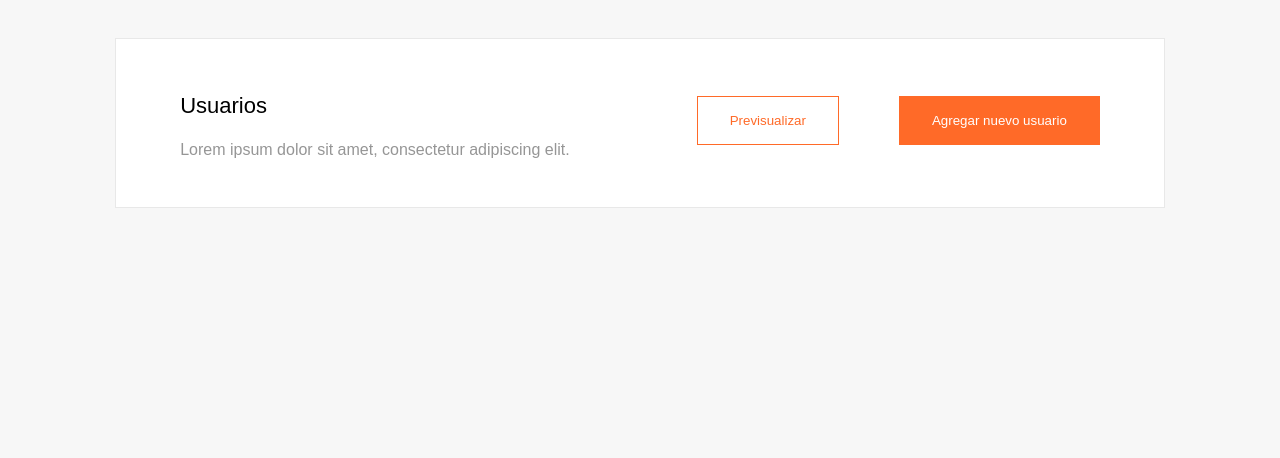
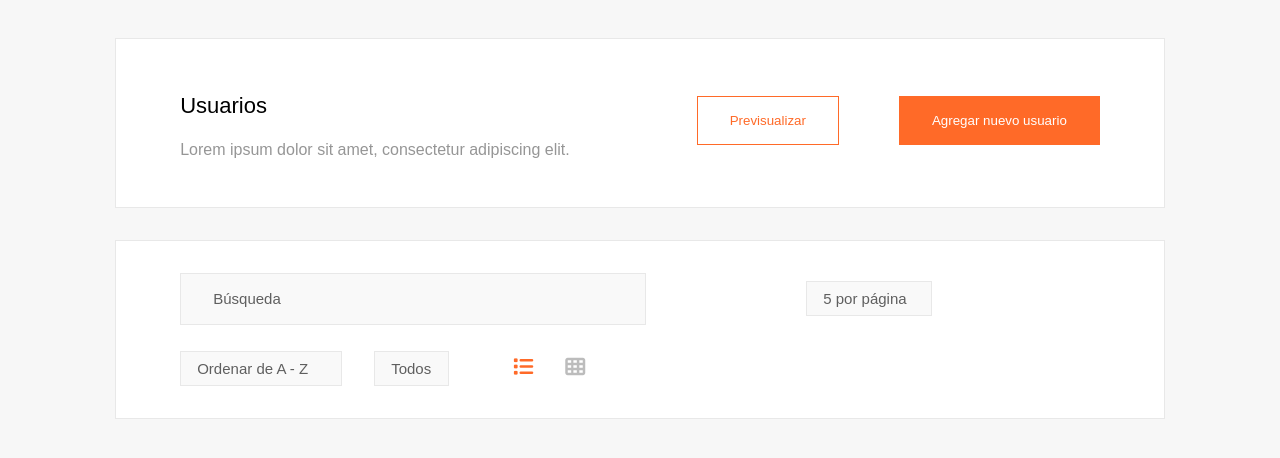
Before and after one commit to alanicio/react_users_manager, a React (Create React App) app: page / in a window 1280 px wide. Shown: the top 458 px of the page. Built offline with nearby package versions, Linux system fonts and the light colour scheme.

Commit message:
in Filters layout done

```diff
--- a/public/index.html
+++ b/public/index.html
@@ -11,6 +11,8 @@
     />
   <!--   <link rel="apple-touch-icon" href="%PUBLIC_URL%/logo192.png" /> -->
     <link rel="manifest" href="%PUBLIC_URL%/manifest.json" />
+
+    <script src="https://kit.fontawesome.com/104915c1ae.js" crossorigin="anonymous"></script>
     <title>Users Manager</title>
   </head>
   <body>
--- a/src/App.js
+++ b/src/App.js
@@ -1,11 +1,13 @@
 import React from 'react';
+import Filters from './components/Filters';
 import Header from './components/Header';
 
 function App() {
   return (
-    <Header>
-      Users Manager
-    </Header>
+    <>
+      <Header />
+      <Filters />
+    </>
   );
 }
 
--- /dev/null
+++ b/src/components/Filters/index.js
@@ -0,0 +1,41 @@
+import React from 'react'
+import PropTypes from 'prop-types'
+import { Container, Icon, Select, TextInput } from './styled'
+
+const Filters = props => {
+  return (
+    <Container>
+      <TextInput>
+        <label>Búsqueda</label>
+        <input type="text"/>
+      </TextInput>
+
+      <Select>
+        <option>5 por página</option>
+        <option>8 por página</option>
+        <option>10 por página</option>
+      </Select>
+
+      <Select>
+        <option>Ordenar de A - Z</option>
+        <option>Ordenar de Z - A</option>
+        <option>Ordenar por Rol</option>
+        <option>Ordenar por Status</option>
+      </Select>
+
+      <Select>
+        <option>Todos</option>
+      </Select>
+
+      <Icon className="fas fa-list" selected={true}></Icon>
+			<Icon className="fas fa-th"></Icon>
+
+    </Container>
+  )
+}
+
+Filters.propTypes = {
+
+}
+
+export default Filters
--- /dev/null
+++ b/src/components/Filters/styled.js
@@ -0,0 +1,86 @@
+import styled from "@emotion/styled";
+
+
+export const Container = styled.div`
+  background-color: #ffffff;
+  margin-top: 2rem;
+  padding: 2rem 4rem;
+  border: 1px solid #e8e8e8;
+
+  @media (max-width: 680px) {
+    padding: 2rem 2rem;
+  }
+
+  @media (max-width: 474px) {
+    padding: 2rem 1rem;
+  }
+`;
+
+export const TextInput = styled.div`
+  background-color: #f9f9f9;
+  border: 1px solid #e8e8e8;
+  width: 400px;
+  padding: 1rem 2rem;
+  margin-right: 10rem;
+  display: inline-block;
+
+  @media (max-width: 680px) {
+    max-width: 80%;
+  }
+
+  @media (max-width: 400px) {
+    max-width: 75%;
+  }
+
+  label {
+    color: #5f5f5f;
+    font-size: 15px;
+    font-family: Arial, Helvetica, sans-serif;
+  }
+
+  input {
+    -webkit-appearance: none;
+    -moz-appearance:    none;
+    appearance:         none;
+
+    background-color: #f9f9f9;
+    border: none;
+    margin-left: 1rem;
+    width: 70%;
+    font-family: Arial, Helvetica, sans-serif;
+  }
+`;
+
+export const Select = styled.select`
+  -webkit-appearance: none;
+  -moz-appearance:    none;
+  appearance:         none;
+
+  background-color: #f9f9f9;
+  border: 1px solid #e8e8e8;
+  padding: 0.5rem 1rem;
+  font-family: Arial, Helvetica, sans-serif;
+  font-size: 15px;
+  color: #5f5f5f;
+  margin-right: 2rem;
+  cursor: pointer;
+
+  @media (max-width: 809px) {
+    margin-top: 2rem;
+  }
+
+  @media (max-width: 528px) {
+    margin-right: 0.5rem;
+  }
+`;
+
+export const Icon = styled.i`
+  margin-left: 2rem;
+  font-size: 20px;
+  cursor: pointer;
+  color: ${props => props.selected ? '#ff6a28' : '#bcbcbc'};
+
+  @media (max-width: 1635px) {
+    margin-top: 2rem;
+  }
+`;
--- a/src/components/Header/index.js
+++ b/src/components/Header/index.js
@@ -1,24 +1,20 @@
-import React from 'react'
-import { Button, Container } from './styled'
+import React from "react";
+import { Button, Container } from "./styled";
 
 const Header = () => {
   return (
     <Container>
       <div>
-        <h3>
-          Usuarios
-        </h3>
-        <p>
-          Lorem ipsum dolor sit amet, consectetur adipiscing elit.
-        </p>
+        <h3>Usuarios</h3>
+        <p>Lorem ipsum dolor sit amet, consectetur adipiscing elit.</p>
       </div>
 
       <div>
         <Button>Previsualizar</Button>
-        <Button>Agregar nuevo usuario</Button>
+        <Button withBackground={true}>Agregar nuevo usuario</Button>
       </div>
     </Container>
-  )
-}
+  );
+};
 
-export default Header
+export default Header;
--- a/src/components/Header/styled.js
+++ b/src/components/Header/styled.js
@@ -3,26 +3,26 @@ import styled from "@emotion/styled";
 export const Container = styled.header`
   background-color: #ffffff;
   padding: 2rem 4rem;
-  display:flex;
+  display: flex;
   font-family: Arial, Helvetica, sans-serif;
   border: 1px solid #e8e8e8;
 
   @media (max-width: 500px) {
-    display:block;
+    display: block;
   }
 
   h3 {
-    font-weight:100;
+    font-weight: 100;
     font-size: 22px;
   }
 
-  p{
+  p {
     color: #969696;
     font-size: 16px;
   }
 
-  div{
-    &:nth-child(2){
+  div {
+    &:nth-of-type(2) {
       margin-left: auto;
     }
   }
@@ -32,17 +32,23 @@ export const Button = styled.button`
   margin-top: 25px;
   padding: 1rem 2rem;
   margin-left: 60px;
-  &:nth-child(1){
-    background-color: #fff;
-    border: 1px solid #ff6a28;
-    color: #ff6a28;
-  }
+  cursor: pointer;
 
-  &:nth-child(2){
-    background-color: #ff6a28;
-    border: 1px solid #ff6a28;
-    color: #fff;
-  }
+  ${({ withBackground }) =>
+    withBackground &&
+    `
+      background-color: #ff6a28;
+      border: 1px solid #ff6a28;
+      color: #fff;
+    `}
+
+  ${({ withBackground }) =>
+    !withBackground &&
+    `
+      background-color: #fff;
+      border: 1px solid #ff6a28;
+      color: #ff6a28;
+    `}
 
   @media (max-width: 500px) {
     margin-left: 0;
```
Also changed, not shown: src/index.css (line endings or trailing spaces).
